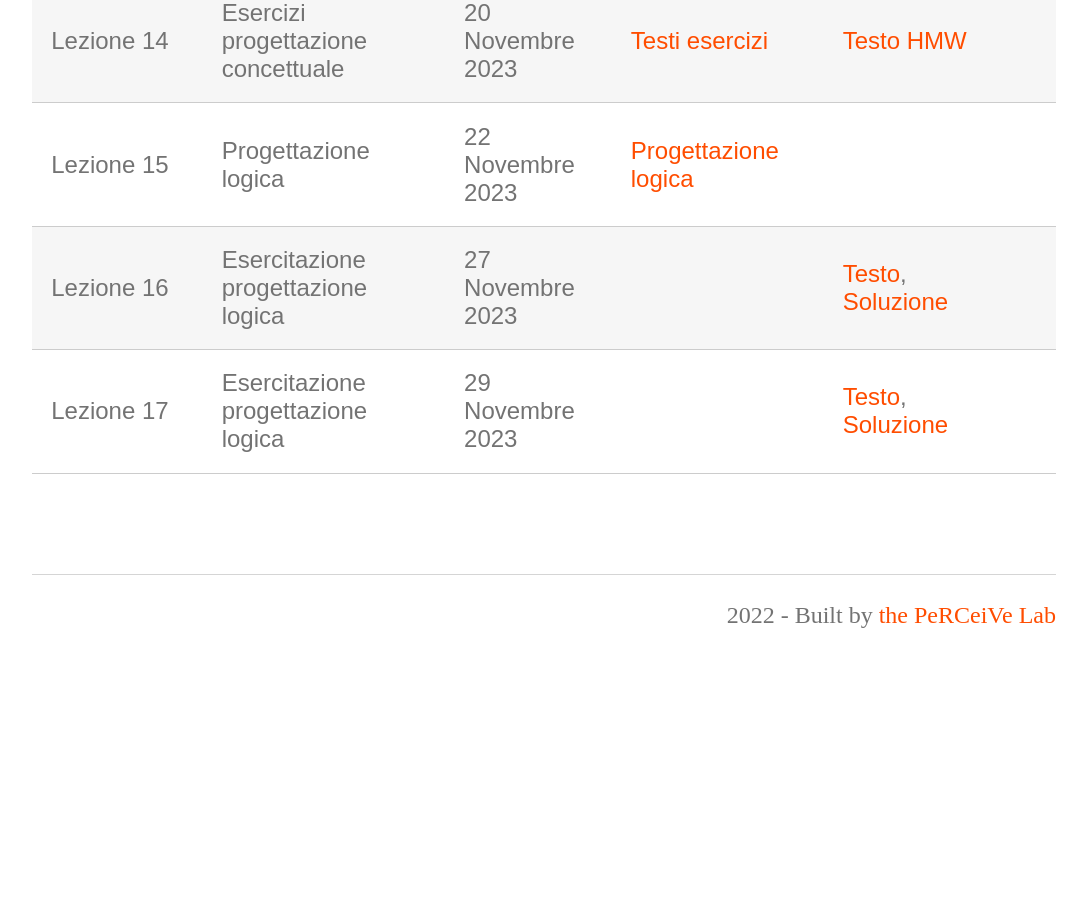
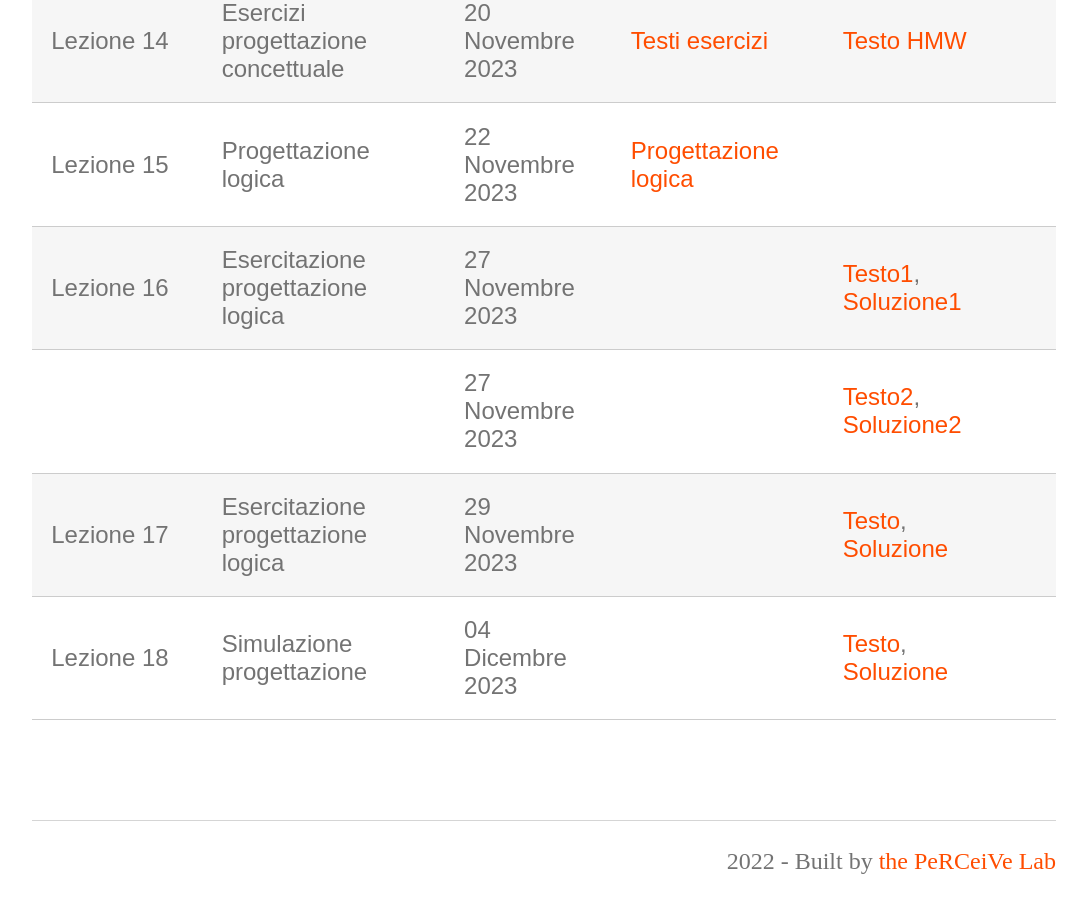
Before and after one commit to perceivelab/database-course, a Jekyll site: the page built from lezioni.md, in a window 1280 px wide and 900 px high, scrolled down 1911 px. Shown: the whole window, without its empty margins (96-1183 px from the left). Built offline with Jekyll 4.4.1, drawn with Linux system fonts in a browser that asks for light colours; our own code applies the rules of GitHub Pages for plain Markdown files; before the commit the page ends 2603 px from its top, so only the background shows below that.

Commit message:
Update lezioni.md

```diff
--- a/lezioni.md
+++ b/lezioni.md
@@ -23,7 +23,9 @@ Questa pagina contiene le slide, note e gli esempi di codice delle lezioni del c
 | Lezione 13  | Progettazione Concettuale         | 15 Novembre 2023   | [Progettazione Concettuale](https://drive.google.com/file/d/1T2qWYqu8RRHym9q3uZ5yKG5jCa4KesMx/view?usp=sharing) |  |
 | Lezione 14  | Esercizi progettazione concettuale| 20 Novembre 2023   | [Testi esercizi](https://drive.google.com/file/d/1bumTEK2c8FPxLR13vt1b4YN0CYs2eGqG/view?usp=sharing) |  [Testo HMW](https://drive.google.com/file/d/1Zqa9cG7AU2IWQW-qrpkerJSD9imdf0Y9/view?usp=sharing)|
 | Lezione 15 | Progettazione logica | 22 Novembre 2023 | [Progettazione logica](https://drive.google.com/file/d/1EpZHqbGwYR_F4ZkJp-eD7WveW_3aOoeU/view?usp=sharing) | |
-| Lezione 16 | Esercitazione progettazione logica | 27 Novembre 2023 | | [Testo](https://drive.google.com/file/d/1QK_tr2etbt9YKdcQF2X5bS9tYZeZ_Siu/view?usp=sharing), [Soluzione](https://drive.google.com/file/d/1xj8WvXiotBFhdqg26Pvjh9_fVahr4kpQ/view?usp=sharing) |
+| Lezione 16 | Esercitazione progettazione logica | 27 Novembre 2023 | | [Testo1](https://drive.google.com/file/d/1QK_tr2etbt9YKdcQF2X5bS9tYZeZ_Siu/view?usp=sharing), [Soluzione1](https://drive.google.com/file/d/1xj8WvXiotBFhdqg26Pvjh9_fVahr4kpQ/view?usp=sharing) |
+|            |                                    | 27 Novembre 2023 | | [Testo2](https://drive.google.com/file/d/1rDVTvbkonUkjhh9WkvoY89yV-5_7dY9e/view?usp=sharing), [Soluzione2](https://drive.google.com/file/d/1gc-QkVkam_TYhIPCcYJZRGNXi7AO9X64/view?usp=sharing) |
 | Lezione 17 | Esercitazione progettazione logica | 29 Novembre 2023 | | [Testo](https://drive.google.com/file/d/1J9mexl4fCIVR93trQCa3qXvpTJ8wZqru/view?usp=sharing), [Soluzione](https://drive.google.com/file/d/1Hzn0eQrJ4ur7ijeI7c1QDZ8xG0SrZ7yq/view?usp=sharing) |
+| Lezione 18 | Simulazione progettazione          | 04 Dicembre 2023 | | [Testo](https://drive.google.com/file/d/1iI1n25r_GHPQzqKUQZtNYZrnV0JdoB15/view?usp=sharing), [Soluzione](https://drive.google.com/file/d/1K2atC5VFIMhi1tcf00qUGrVIDGg01ota/view?usp=sharing) |
 
 [404]: /web-programming-course/fallback
```
